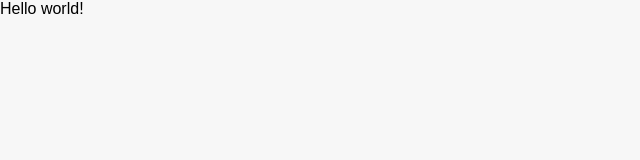
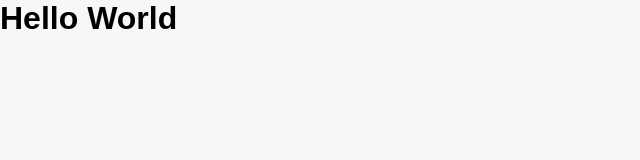
Before and after one commit to surafelx/gatsby-blog, a Gatsby site: page / in a window 1280 px wide. Shown: the whole page, without its empty margins (0-640 px from the left). Built offline with nearby package versions, Linux system fonts and the light colour scheme; Gatsby itself is replaced by a stand-in of ours; a web font is replaced by a local one.

Commit message:
Added container components

```diff
--- /dev/null
+++ b/src/components/Container.js
@@ -0,0 +1,6 @@
+import React from "react"
+import {ContainerWrapper} from "../elements"
+
+export const Container = ({children}) => {
+    return <ContainerWrapper>{children}</ContainerWrapper>
+}
--- /dev/null
+++ b/src/components/index.js
@@ -0,0 +1 @@
+export * from "./Container"
--- /dev/null
+++ b/src/elements/index.js
@@ -0,0 +1,19 @@
+import styled from "styled-components"
+
+export const ContainerWrapper = styled.div`
+    height: 100%;
+    display: grid;
+    grid-template-columns: 1fr repeat(12, minmax(auto, 4.2rem)) 1fr;
+    grid-template-row: 7.8rem 20rem 5rem auto;
+    gap: 0 2 rem;
+
+    @media ${props => props.theme.breakpoints.tablet} {
+        grid-template-columns: 2rem repeat(6, 1fr) 2rem;
+        grid-gap: 0 1rem;
+    }
+
+    @media ${props => props.theme.breakpoints.mobile} {
+        grid-template-columns: 1rem repeat(6, 1fr) 1rem;
+    }
+
+`
--- a/src/pages/index.js
+++ b/src/pages/index.js
@@ -1,5 +1,12 @@
 import React from "react"
+import {Container} from "../components"
 
-export default function Home() {
-  return <div>Hello world!</div>
+export const IndexPage = () => {
+  return(
+    <Container>
+      <h1> Hello World</h1>
+    </Container>
+  )
 }
+
+export default IndexPage
```
